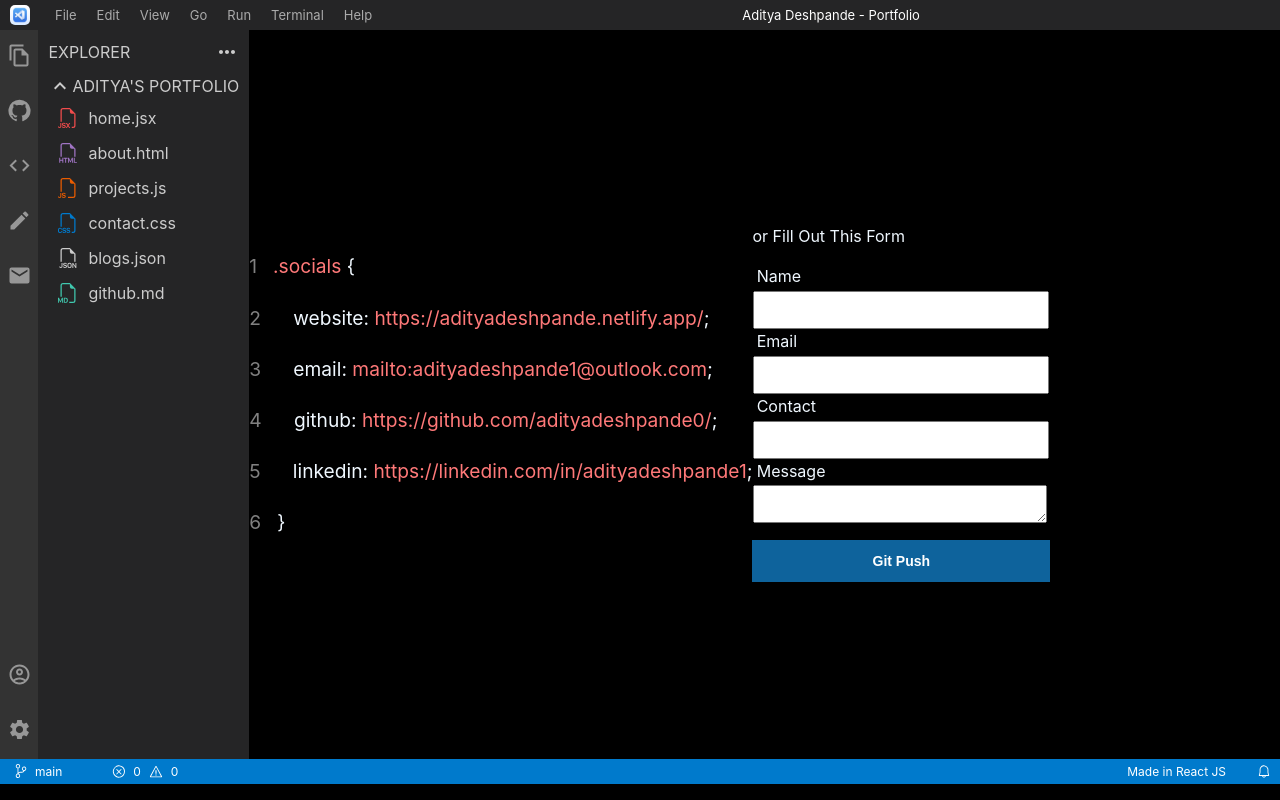
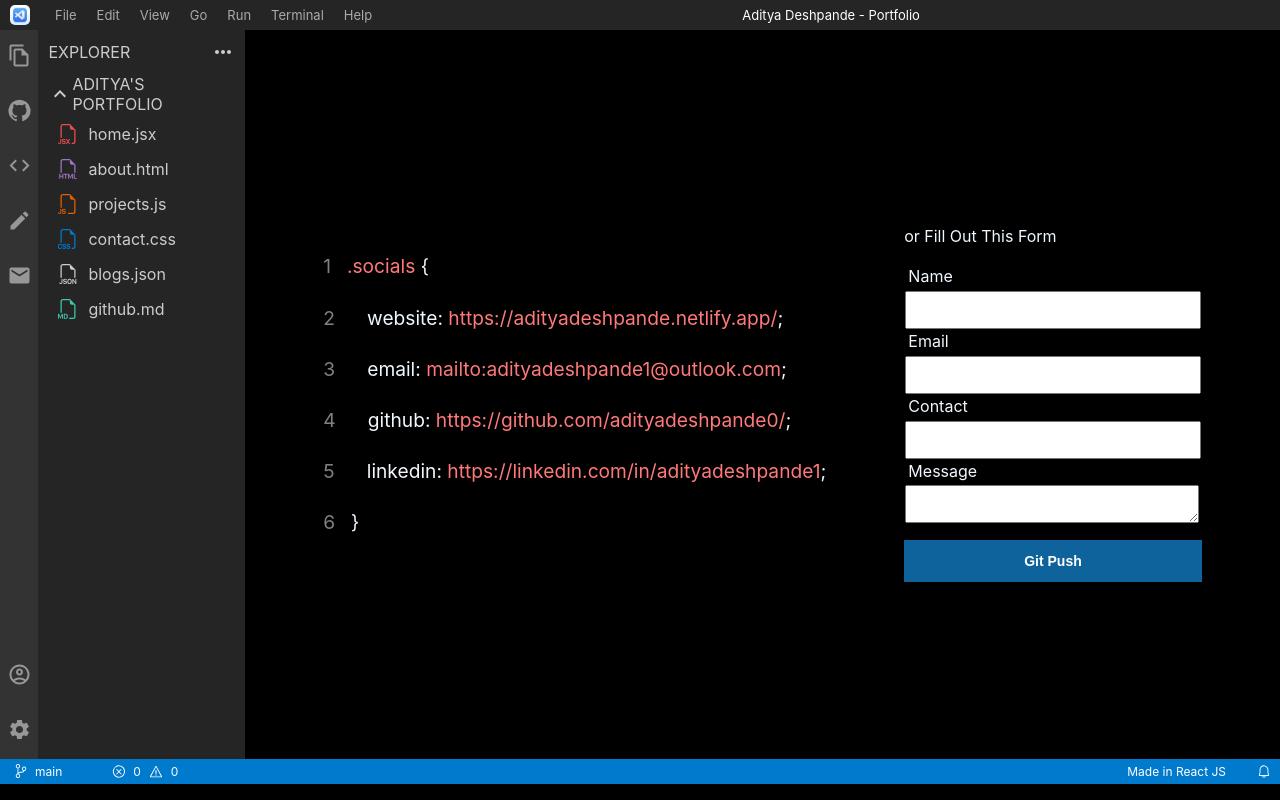
Before and after one commit to adityadeshpande0/MyPortfolio, a React (Create React App) app: page /contact in a window 1280 px wide. Built offline with nearby package versions, Linux system fonts and the light colour scheme.

Commit message:
Changes Made Contact Page

```diff
--- a/src/Components/ContactInfo/contactInfoStyles.css
+++ b/src/Components/ContactInfo/contactInfoStyles.css
@@ -1,6 +1,8 @@
 .main-block-contact {
   display: flex;
+  width: 100%;
   flex-direction: row;
+  justify-content: space-evenly;
   align-items: center;
 }
 .info-block-contact {
--- a/src/Components/Sidepanel/sidepanelStyles.css
+++ b/src/Components/Sidepanel/sidepanelStyles.css
@@ -4,7 +4,7 @@
 }
 .main-block-sidepanel {
   background-color: #252526;
-  width: auto;
+  width: 20%;
   height: 91.1vh;
 }
 .explore-sidepanel {
```
